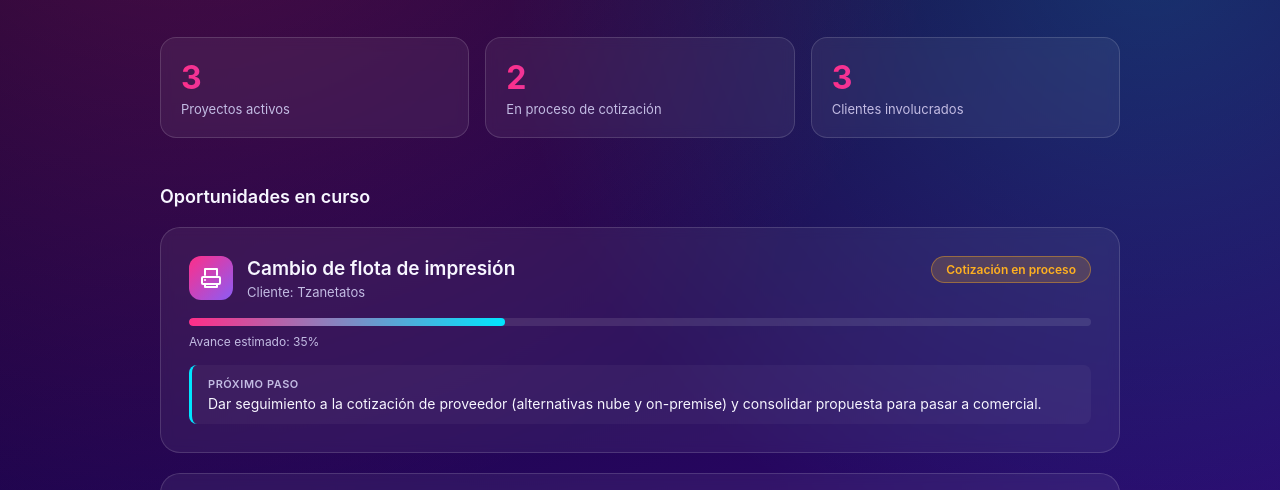
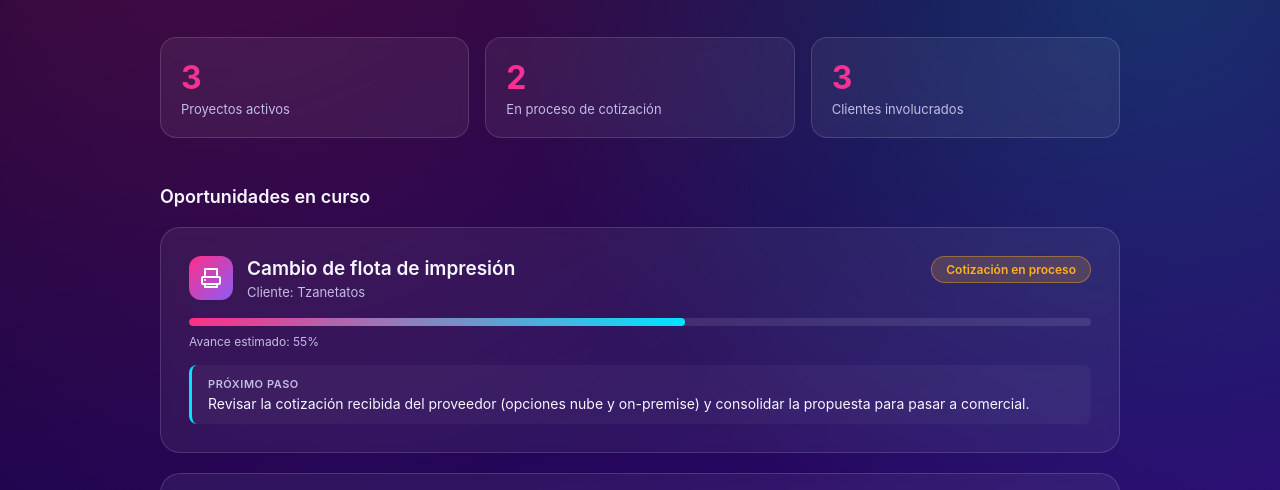
Before and after one commit to reneangel2230-tech/cdp-digital-dashboard, a plain HTML site: page index.html in a window 1280 px wide. Shown: the part 244-734 px from the top of the page. Drawn offline with Linux system fonts and the light colour scheme.

Commit message:
Actualizacion automatica del dashboard - 2026-07-11

```diff
--- a/index.html
+++ b/index.html
@@ -189,11 +189,11 @@
           </div>
           <span class="badge progress">Cotización en proceso</span>
         </div>
-        <div class="bar-track"><div class="bar-fill" style="width:35%"></div></div>
-        <div class="bar-label">Avance estimado: 35%</div>
+        <div class="bar-track"><div class="bar-fill" style="width:55%"></div></div>
+        <div class="bar-label">Avance estimado: 55%</div>
         <div class="next-step">
           <strong>Próximo paso</strong>
-          Dar seguimiento a la cotización de proveedor (alternativas nube y on-premise) y consolidar propuesta para pasar a comercial.
+          Revisar la cotización recibida del proveedor (opciones nube y on-premise) y consolidar la propuesta para pasar a comercial.
         </div>
       </div>
 
```
